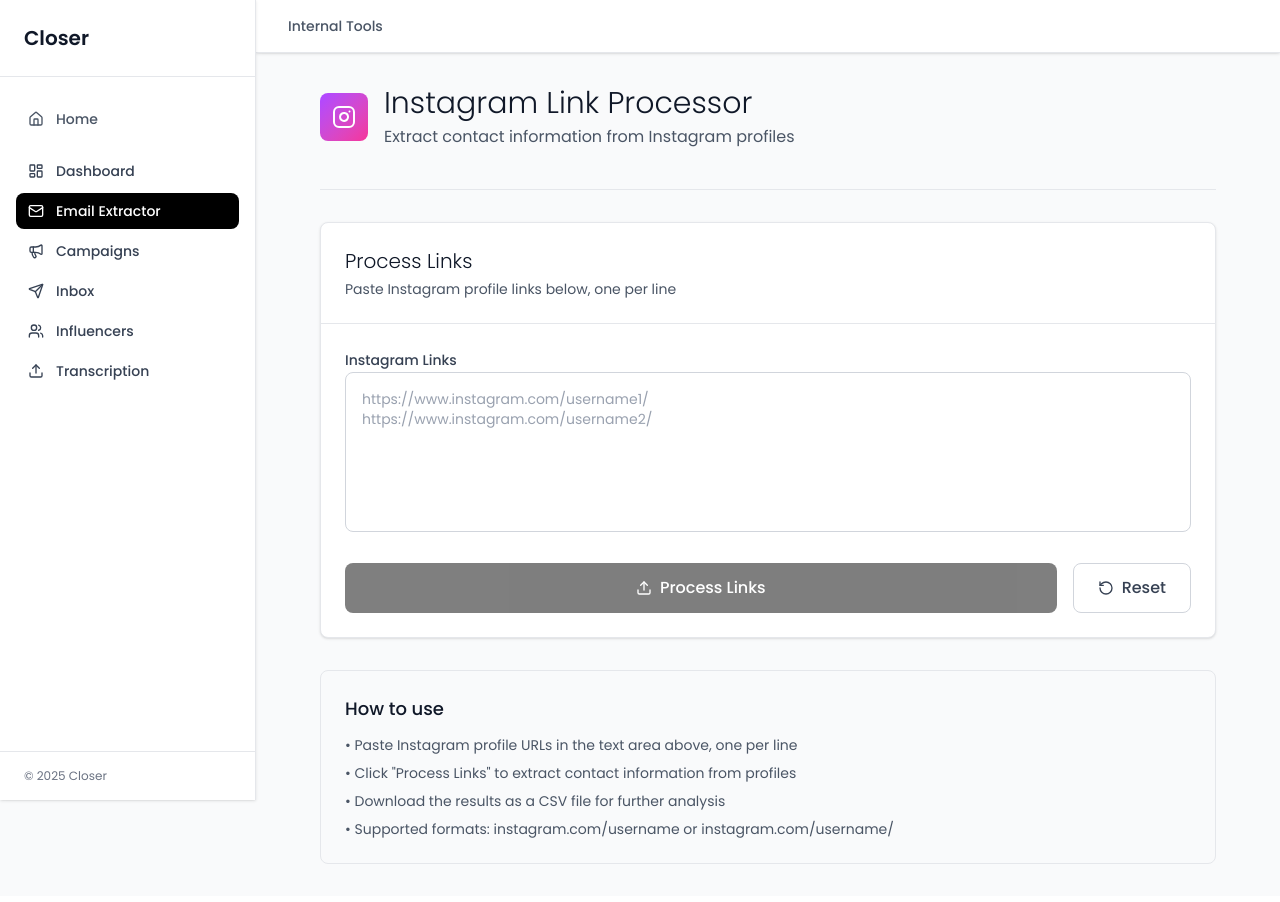
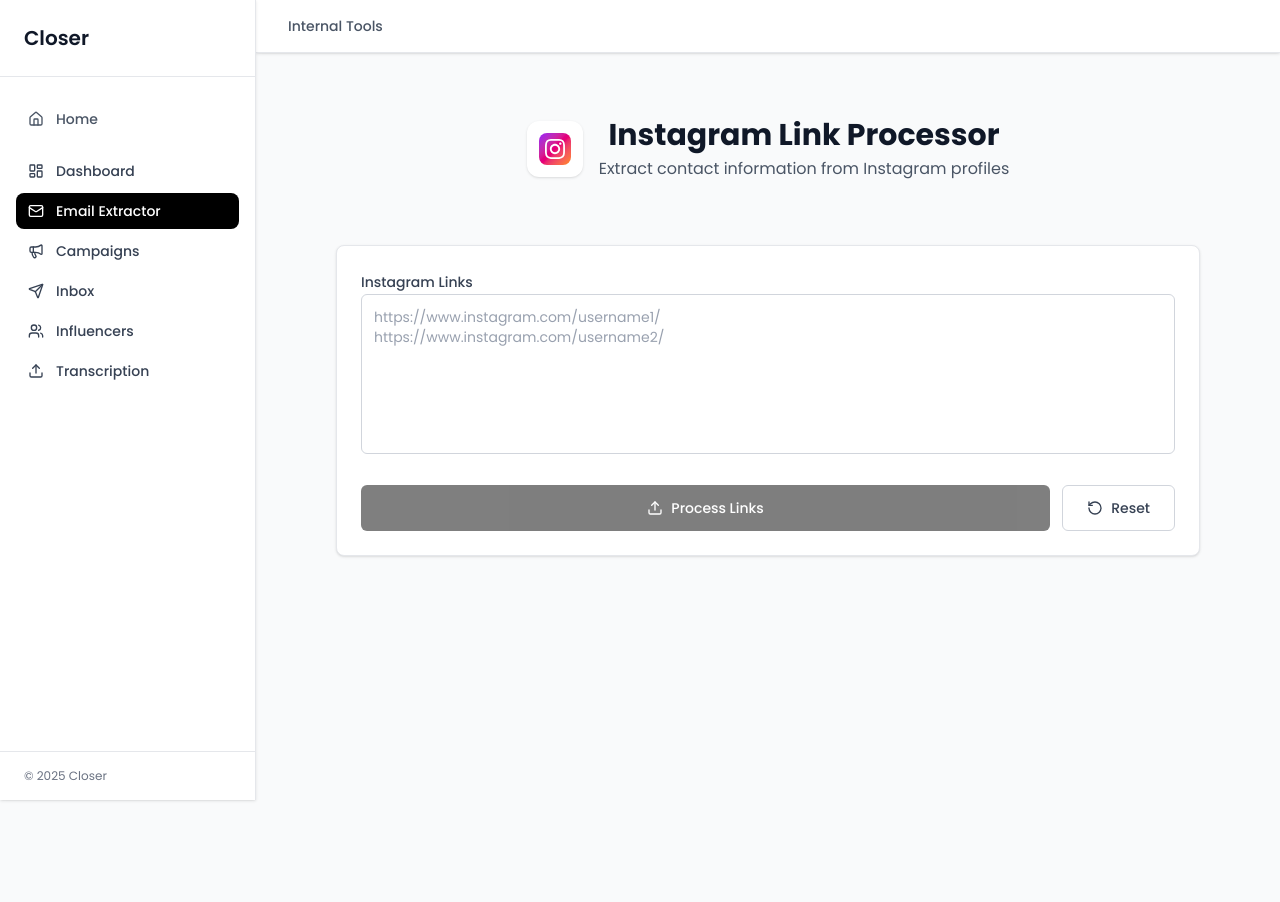
Before and after one commit to zunxii/closer-app, a Next.js app: page /dashboard/email-extractor in a window 1280 px wide. Shown: the top 902 px of the page. Built offline with nearby package versions, Linux system fonts and the light colour scheme.

Commit message:
update email-extraction-add-table-in-it

```diff
--- a/app/dashboard/email-extractor/page.tsx
+++ b/app/dashboard/email-extractor/page.tsx
@@ -2,7 +2,6 @@
 
 import { useState } from "react";
 import {
-  Instagram,
   Upload,
   RotateCcw,
   Download,
@@ -19,8 +18,7 @@
   const [totalLinks, setTotalLinks] = useState(0);
   const [downloadUrl, setDownloadUrl] = useState<string | null>(null);
 
-  const handleSubmit = async (e: React.FormEvent) => {
-    e.preventDefault();
+  const handleSubmit = async () => {
     const rawLinks = links.trim().split("\n").filter(Boolean);
     if (rawLinks.length === 0) return;
 
@@ -35,6 +33,9 @@
     for (let i = 0; i < rawLinks.length; i += batchSize) {
       batches.push(rawLinks.slice(i, i + batchSize));
     }
+
+    let accumulatedCsv = "";
+    let csvHeaders = "";
 
     try {
       for (let i = 0; i < batches.length; i++) {
@@ -57,8 +58,29 @@
         if (data.cloud_response?.csv_path) {
           setDownloadUrl(data.cloud_response.csv_path);
         }
+
+        // Handle CSV accumulation
+        if (data.cloud_response?.csv_content) {
+          const csvLines = data.cloud_response.csv_content
+            .split("\n")
+            .filter(Boolean);
+
+          if (i === 0) {
+            // First batch - include headers
+            csvHeaders = csvLines[0];
+            accumulatedCsv = csvLines.join("\n");
+          } else {
+            // Subsequent batches - skip headers and append data
+            const dataLines = csvLines.slice(1);
+            if (dataLines.length > 0) {
+              accumulatedCsv += "\n" + dataLines.join("\n");
             }
-      setResult({ data: rawLinks });
+          }
+        }
+      }
+
+      // Only set result after all batches are processed
+      setResult({ csv: accumulatedCsv });
     } catch (err: any) {
       setResult({ error: err.message });
     } finally {
@@ -79,15 +101,30 @@
 
   const linkCount = links.trim().split("\n").filter(Boolean).length;
 
+  // Colorful Instagram Icon Component
+  const InstagramIcon = () => (
+    <div className="w-8 h-8 bg-gradient-to-br from-purple-600 via-pink-600 to-orange-400 rounded-lg flex items-center justify-center">
+      <svg
+        className="w-5 h-5 text-white"
+        viewBox="0 0 24 24"
+        fill="currentColor"
+      >
+        <path d="M12 2.163c3.204 0 3.584.012 4.85.07 3.252.148 4.771 1.691 4.919 4.919.058 1.265.069 1.645.069 4.849 0 3.205-.012 3.584-.069 4.849-.149 3.225-1.664 4.771-4.919 4.919-1.266.058-1.644.07-4.85.07-3.204 0-3.584-.012-4.849-.07-3.26-.149-4.771-1.699-4.919-4.92-.058-1.265-.07-1.644-.07-4.849 0-3.204.013-3.583.07-4.849.149-3.227 1.664-4.771 4.919-4.919 1.266-.057 1.645-.069 4.849-.069zm0-2.163c-3.259 0-3.667.014-4.947.072-4.358.2-6.78 2.618-6.98 6.98-.059 1.281-.073 1.689-.073 4.948 0 3.259.014 3.668.072 4.948.2 4.358 2.618 6.78 6.98 6.98 1.281.058 1.689.072 4.948.072 3.259 0 3.668-.014 4.948-.072 4.354-.2 6.782-2.618 6.979-6.98.059-1.28.073-1.689.073-4.948 0-3.259-.014-3.667-.072-4.947-.196-4.354-2.617-6.78-6.979-6.98-1.281-.059-1.69-.073-4.949-.073zm0 5.838c-3.403 0-6.162 2.759-6.162 6.162s2.759 6.163 6.162 6.163 6.162-2.759 6.162-6.163c0-3.403-2.759-6.162-6.162-6.162zm0 10.162c-2.209 0-4-1.79-4-4 0-2.209 1.791-4 4-4s4 1.791 4 4c0 2.21-1.791 4-4 4zm6.406-11.845c-.796 0-1.441.645-1.441 1.44s.645 1.44 1.441 1.44c.795 0 1.439-.645 1.439-1.44s-.644-1.44-1.439-1.44z" />
+      </svg>
+    </div>
+  );
+
   return (
-    <div className="space-y-8 max-w-4xl mx-auto">
-      <div className="border-b border-gray-200 pb-6">
-        <div className="flex items-center mb-4">
-          <div className="p-3 bg-gradient-to-br from-purple-500 to-pink-500 rounded-lg mr-4">
-            <Instagram className="w-6 h-6 text-white" />
+    <div className="min-h-screen bg-gray-50 py-8">
+      <div className="space-y-6 max-w-4xl mx-auto px-4">
+        {/* Header */}
+        <div className="text-center pb-6">
+          <div className="flex items-center justify-center mb-4">
+            <div className="p-3 bg-white rounded-xl mr-4 shadow-sm">
+              <InstagramIcon />
             </div>
             <div>
-            <h1 className="text-3xl font-light text-gray-900">
+              <h1 className="text-3xl font-bold text-gray-900">
                 Instagram Link Processor
               </h1>
               <p className="text-gray-600 mt-1">
@@ -97,47 +134,39 @@
           </div>
         </div>
 
-      <div className="bg-white border border-gray-200 rounded-lg shadow-sm">
-        <div className="p-6 border-b border-gray-200">
-          <h2 className="text-xl font-light text-gray-900 mb-1">
-            Process Links
-          </h2>
-          <p className="text-gray-600 text-sm">
-            Paste Instagram profile links below, one per line
-          </p>
-        </div>
-
+        {/* Main Processing Card */}
+        <div className="bg-white rounded-lg shadow-sm border border-gray-200">
           <div className="p-6">
-          <form onSubmit={handleSubmit} className="space-y-6">
+            <div className="space-y-6">
               <div className="space-y-2">
                 <label className="text-sm font-medium text-gray-700">
                   Instagram Links
                 </label>
                 <textarea
-                className="w-full h-40 p-4 text-black border border-gray-300 rounded-lg focus:outline-none focus:ring-2 focus:ring-gray-900 focus:border-transparent resize-none text-sm font-mono placeholder-gray-400"
+                  className="w-full h-40 p-3 text-sm border border-gray-300 rounded-md focus:outline-none focus:ring-2 focus:ring-black focus:border-transparent resize-none font-mono placeholder-gray-400 text-black"
                   placeholder={`https://www.instagram.com/username1/\nhttps://www.instagram.com/username2/`}
                   value={links}
                   onChange={(e) => setLinks(e.target.value)}
                   disabled={loading}
                 />
                 {links && (
-                <div className="flex items-center text-xs text-black">
+                  <div className="flex items-center text-xs text-gray-500">
                     <CheckCircle className="w-3 h-3 mr-1" />
                     {linkCount} link{linkCount !== 1 ? "s" : ""} detected
                   </div>
                 )}
               </div>
 
-            <div className="flex space-x-4">
+              <div className="flex gap-3">
                 <button
-                type="submit"
-                className="flex-1 flex items-center justify-center py-3 px-6 bg-black text-white rounded-lg hover:bg-gray-800 transition-colors disabled:opacity-50 disabled:cursor-not-allowed font-medium"
+                  onClick={handleSubmit}
+                  className="flex-1 flex items-center justify-center py-3 px-6 bg-black text-white rounded-md hover:bg-gray-700 transition-colors disabled:opacity-50 disabled:cursor-not-allowed text-sm font-medium"
                   disabled={loading || !links.trim()}
                 >
                   {loading ? (
                     <>
                       <Loader2 className="w-4 h-4 mr-2 animate-spin" />
-                    Extracting {extractedCount}/{totalLinks}
+                      Processing {extractedCount}/{totalLinks}
                     </>
                   ) : (
                     <>
@@ -147,37 +176,21 @@
                   )}
                 </button>
                 <button
-                type="button"
                   onClick={handleReset}
-                className="flex items-center justify-center py-3 px-6 border border-gray-300 text-gray-700 rounded-lg hover:bg-gray-50 hover:border-gray-400 transition-colors disabled:opacity-50 font-medium"
+                  className="flex items-center justify-center py-3 px-6 border border-gray-300 text-gray-700 rounded-md hover:bg-gray-50 transition-colors disabled:opacity-50 text-sm font-medium"
                   disabled={loading}
                 >
                   <RotateCcw className="w-4 h-4 mr-2" />
                   Reset
                 </button>
               </div>
-          </form>
+            </div>
           </div>
         </div>
 
-      {result && (
-        <div className="bg-white border border-gray-200 rounded-lg shadow-sm">
-          <div className="p-6 border-b border-gray-200">
-            <h2 className="text-xl font-light text-gray-900 flex items-center">
-              {result.error ? (
-                <>
-                  <AlertCircle className="w-5 h-5 mr-2 text-red-500" />
-                  Processing Failed
-                </>
-              ) : (
-                <>
-                  <CheckCircle className="w-5 h-5 mr-2 text-green-500" />
-                  Processing Complete
-                </>
-              )}
-            </h2>
-          </div>
-
+        {/* Results Card - Only shown after processing is complete */}
+        {result && !loading && (
+          <div className="bg-white rounded-lg shadow-sm border border-gray-200">
             <div className="p-6">
               {result.error ? (
                 <div className="bg-red-50 border border-red-200 rounded-lg p-4">
@@ -185,7 +198,7 @@
                     <AlertCircle className="w-5 h-5 text-red-500 mr-3 mt-0.5 flex-shrink-0" />
                     <div>
                       <h3 className="text-sm font-medium text-red-800 mb-1">
-                      Error occurred
+                        Processing Failed
                       </h3>
                       <p className="text-sm text-red-700">{result.error}</p>
                     </div>
@@ -198,47 +211,88 @@
                       <CheckCircle className="w-5 h-5 text-green-500 mr-3 mt-0.5 flex-shrink-0" />
                       <div>
                         <h3 className="text-sm font-medium text-green-800 mb-1">
-                        Successfully processed
+                          Processing Complete
                         </h3>
                         <p className="text-sm text-green-700">
-                        Your Instagram links have been processed and contact
-                        information extracted.
+                          Successfully processed {totalLinks} Instagram links
                         </p>
                       </div>
                     </div>
                   </div>
 
+                  {result.csv && (
                     <div>
-                  <h3 className="text-lg font-medium text-gray-900 mb-3">
-                    Processed Links
+                      <h3 className="text-lg font-semibold text-gray-900 mb-3">
+                        Results
                       </h3>
-                  <div className="bg-gray-50 border border-gray-200 rounded-lg p-4 max-h-96 overflow-auto">
-                    <pre className="text-xs text-gray-700 whitespace-pre-wrap font-mono">
-                      {JSON.stringify(result.data, null, 2)}
-                    </pre>
+                      <div className="border border-gray-200 rounded-lg overflow-hidden">
+                        <div className="overflow-x-auto max-h-80">
+                          <table className="w-full text-sm">
+                            <thead className="bg-gray-50">
+                              <tr>
+                                <th className="px-3 py-2 text-left font-medium text-gray-700 border-r border-gray-200">
+                                  #
+                                </th>
+                                {result.csv
+                                  .split("\n")[0]
+                                  .split(",")
+                                  .map((header: string, idx: number) => (
+                                    <th
+                                      key={idx}
+                                      className="px-3 py-2 text-left font-medium text-gray-700 border-r border-gray-200 last:border-r-0"
+                                    >
+                                      {header}
+                                    </th>
+                                  ))}
+                              </tr>
+                            </thead>
+                            <tbody className="divide-y divide-gray-200">
+                              {result.csv
+                                .split("\n")
+                                .slice(1)
+                                .filter(Boolean)
+                                .map((row: string, rowIdx: number) => (
+                                  <tr key={rowIdx} className="hover:bg-gray-50">
+                                    <td className="px-3 py-2 text-gray-600 border-r border-gray-200 font-medium">
+                                      {rowIdx + 1}
+                                    </td>
+                                    {row
+                                      .split(",")
+                                      .map((cell: string, cellIdx: number) => (
+                                        <td
+                                          key={cellIdx}
+                                          className="px-3 py-2 text-gray-900 border-r border-gray-200 last:border-r-0"
+                                        >
+                                          {cell}
+                                        </td>
+                                      ))}
+                                  </tr>
+                                ))}
+                            </tbody>
+                          </table>
                         </div>
                       </div>
+                    </div>
+                  )}
 
                   {downloadUrl && (
-                  <div className="border-t border-gray-200 pt-6">
-                    <div className="flex items-center justify-between">
+                    <div className="flex items-center justify-between pt-4 border-t border-gray-200">
                       <div>
-                        <h3 className="text-lg font-medium text-gray-900 mb-1">
+                        <h3 className="text-sm font-medium text-gray-900">
                           Download Results
                         </h3>
                         <p className="text-sm text-gray-600">
-                          Download the processed data as a CSV file
+                          Get your processed data as CSV
                         </p>
                       </div>
                       <a
                         href={downloadUrl}
-                        className="inline-flex items-center bg-green-600 text-white py-3 px-6 rounded-lg hover:bg-green-700 transition-colors font-medium"
+                        className="inline-flex items-center bg-green-600 text-white py-2 px-4 rounded-md hover:bg-green-700 transition-colors text-sm font-medium"
                         download
                       >
                         <Download className="w-4 h-4 mr-2" />
                         Download CSV
                       </a>
-                    </div>
                     </div>
                   )}
                 </div>
@@ -246,22 +300,6 @@
             </div>
           </div>
         )}
-
-      <div className="bg-gray-50 border border-gray-200 rounded-lg p-6">
-        <h3 className="text-lg font-medium text-gray-900 mb-3">How to use</h3>
-        <div className="space-y-2 text-sm text-gray-600">
-          <p>
-            • Paste Instagram profile URLs in the text area above, one per line
-          </p>
-          <p>
-            • Click "Process Links" to extract contact information from profiles
-          </p>
-          <p>• Download the results as a CSV file for further analysis</p>
-          <p>
-            • Supported formats: instagram.com/username or
-            instagram.com/username/
-          </p>
-        </div>
       </div>
     </div>
   );
```
Lines whose indentation alone changed are shown as unchanged.
